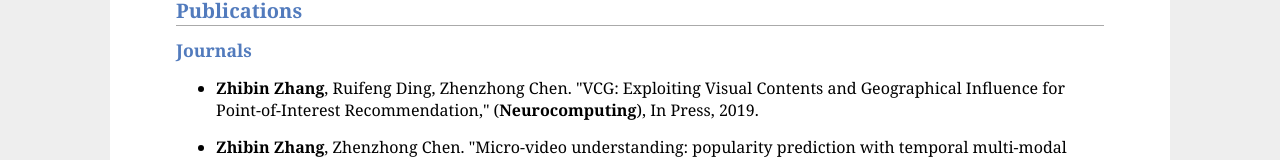
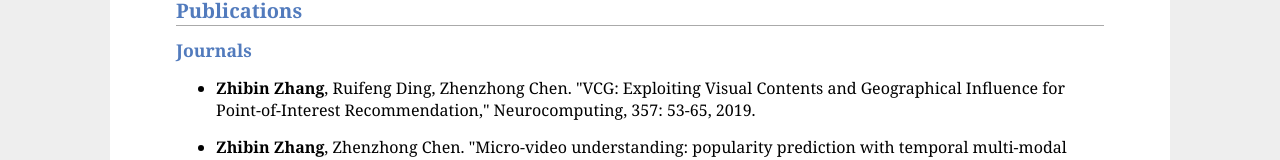
Before and after one commit to SamMZhang/SamMZhang.github.io, a plain HTML site: page index.html in a window 1280 px wide. Shown: the part 630-790 px from the top of the page. Drawn offline with Linux system fonts and the light colour scheme.

Commit message:
Update index.html

```diff
--- a/index.html
+++ b/index.html
@@ -70,7 +70,7 @@
   	<li type="disc">
 	<strong>Zhibin Zhang</strong>, Ruifeng Ding, Zhenzhong Chen.
 	"VCG: Exploiting Visual Contents and Geographical Influence for Point-of-Interest Recommendation,"
-	(<strong>Neurocomputing</strong>), In Press, 2019.
+	Neurocomputing, 357: 53-65, 2019.
 	</li>
 	<li type="disc">
 	<strong>Zhibin Zhang</strong>, Zhenzhong Chen.
```
